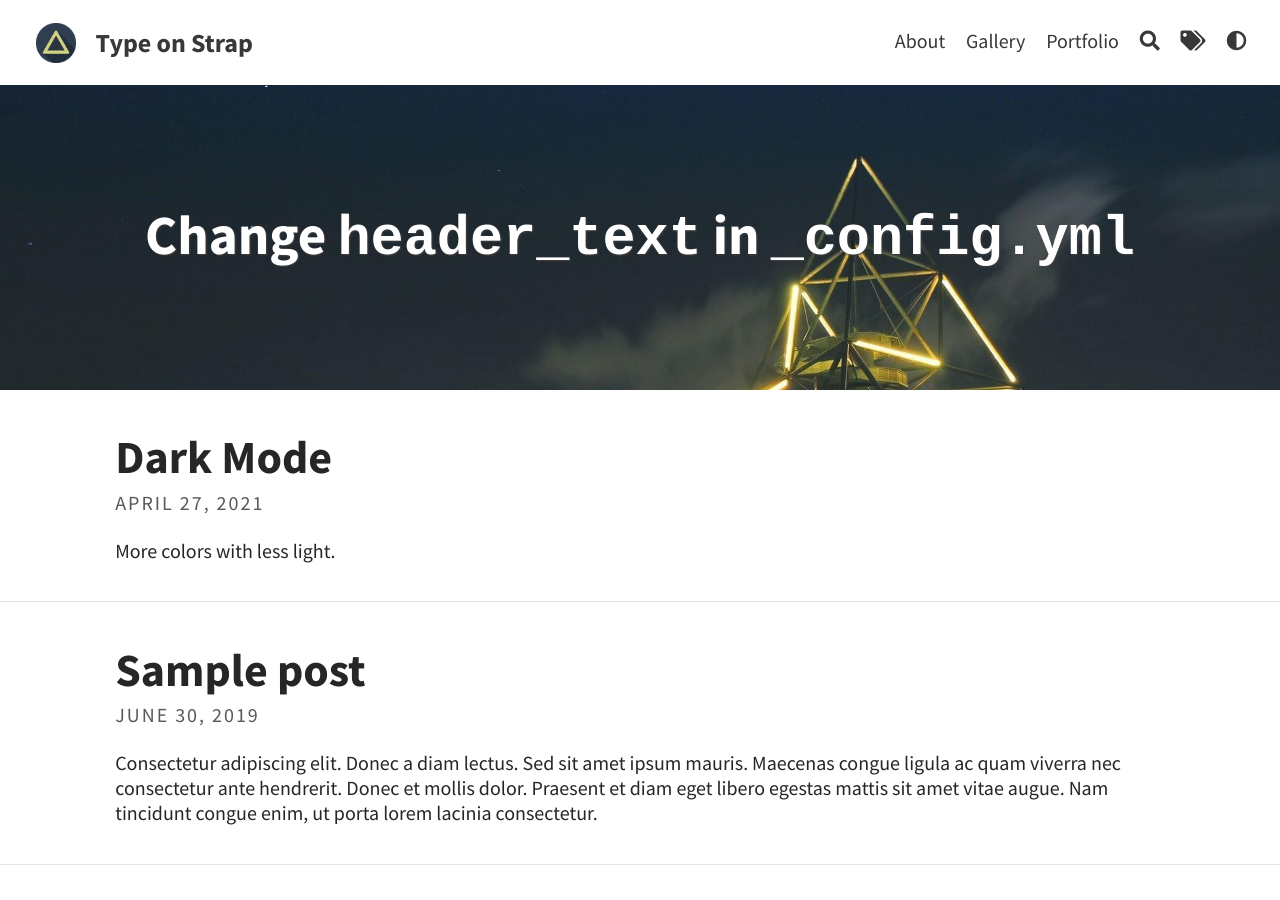
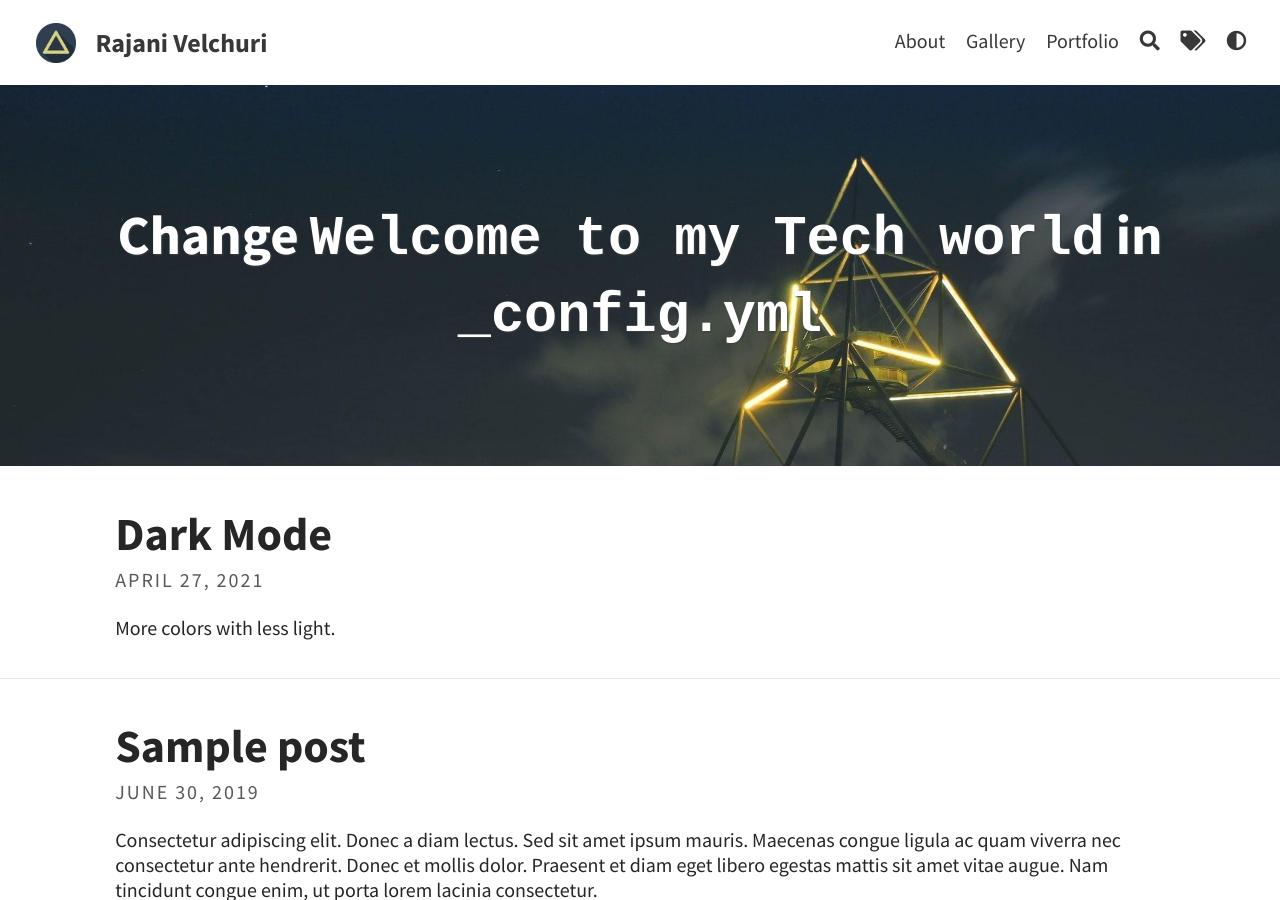
Before and after one commit to Rvelchuri/personal_portfolio, a Jekyll site: the page built from index.html, in a window 1280 px wide and 900 px high. Built offline with Jekyll 4.4.1, drawn with Linux system fonts in a browser that asks for light colours; the list of posts is cut into pages by our own code.

```diff
--- a/_config.yml
+++ b/_config.yml
@@ -3,13 +3,13 @@
 url: "https://github.com/Rvelchuri"
 
 # THEME-SPECIFIC CONFIGURATION
-title: Type on Strap                                    # site's title
+title: Rajani Velchuri                                  # site's title
 description: "A website with blog posts and pages"      # used by search engines
 avatar: assets/img/triangle.png                         # Empty for no avatar in navbar
 favicon: assets/favicon.ico                             # Icon displayed in the tab
 
 # Header and footer text
-header_text: Change <code>header_text</code> in <code>_config.yml</code>  # Change Blog header text
+header_text: Change <code>Welcome to my Tech world</code> in <code>_config.yml</code>  # Change Blog header text
 header_feature_image: assets/img/pexels/triangular.jpeg
 footer_text: >
   Powered by <a href="https://jekyllrb.com/">Jekyll</a> with <a href="https://github.com/sylhare/Type-on-Strap">Type on Strap</a>
```
